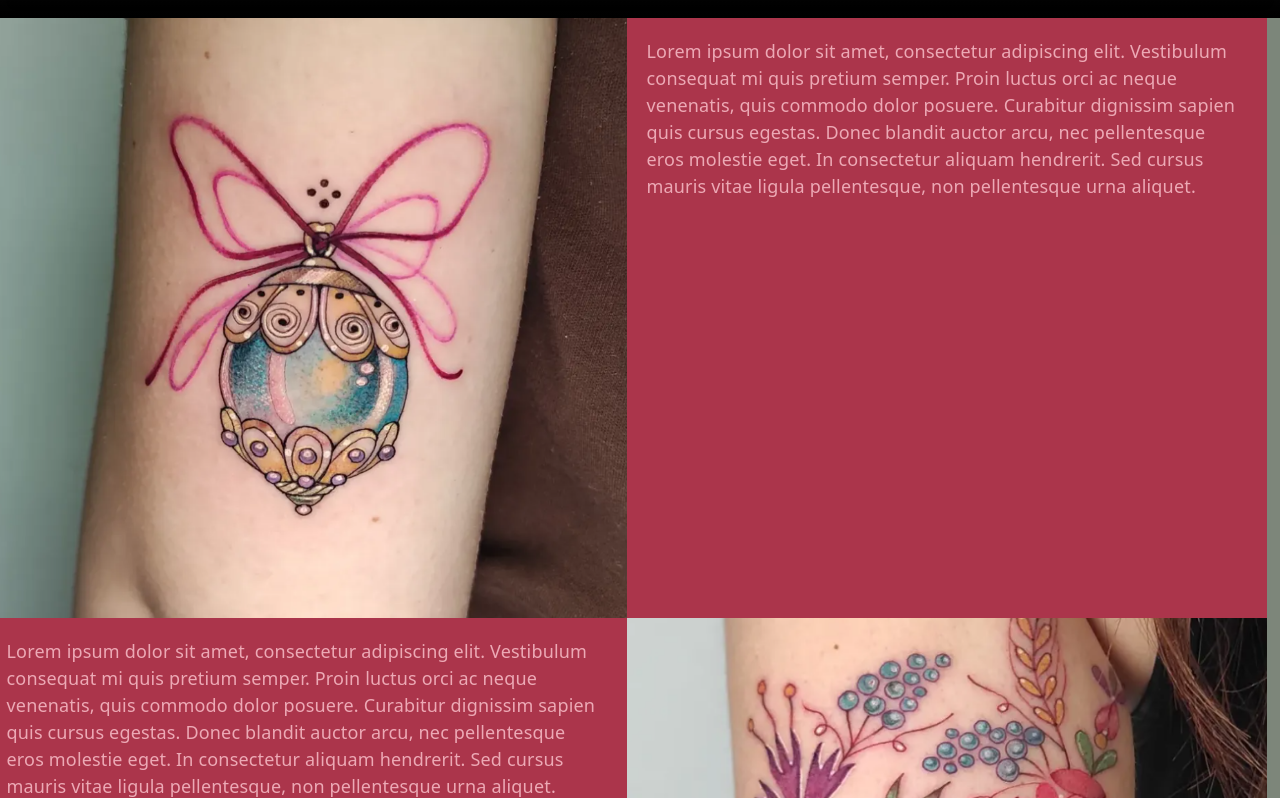
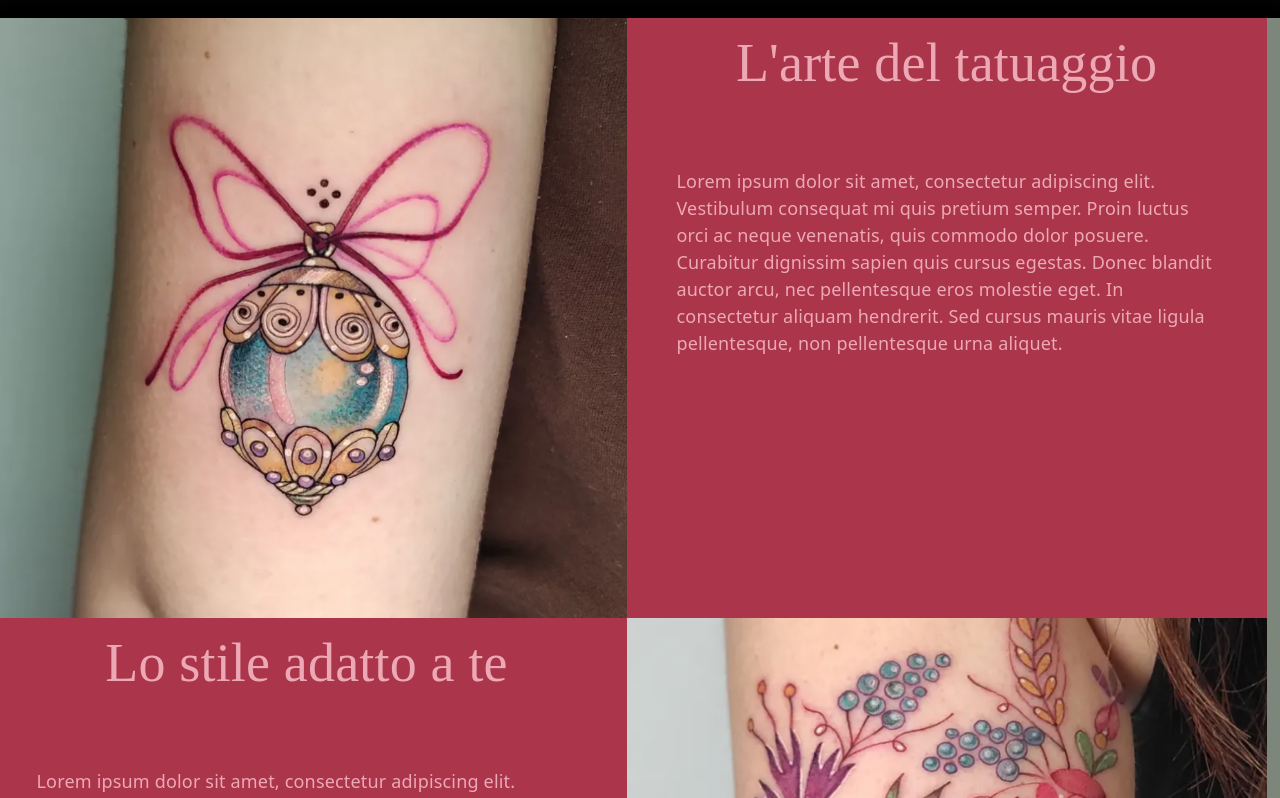
Before and after one commit to tompugh/eleonoraseducetattoo, a React (Vite) app in the folder estattoo/: page / in a window 1280 px wide. Shown: the part 782-1580 px from the top of the page. Built offline with nearby package versions, Linux system fonts and the light colour scheme; grey boxes are pictures that could not be loaded; a web font is replaced by a local one.

Commit message:
home sections

```diff
--- a/estattoo/src/app.scss
+++ b/estattoo/src/app.scss
@@ -1,6 +1,17 @@
 @import './colors.scss';
 
 $ps-mq-breakdown-md: 768px;
+
+.title-box {
+    margin: 0;
+    padding: 0;
+    height: 100px;
+
+    h1 {
+        font-size: 3rem;
+    }
+
+}
 
 .home-section {
     width: 100vw;
@@ -14,23 +25,23 @@ $ps-mq-breakdown-md: 768px;
     img {
         object-fit: cover;
         width: 100%;
-        height: 600px;
+        height: 300px;
     }
 
     .ps-text-box {
-        padding: 20px;
+        padding: 50px;
     }
 }
 
 @media screen and (min-width: $ps-mq-breakdown-md) {
-    // .home-section {
-    //     max-height: 600px;
-    //     img {
-    //         height: 600px;
-    //     }
+    .home-section {
+        max-height: 600px;
+        img {
+            height: 600px;
+        }
 
-    //     .ps-text-box {
-    //         min-height: 600px;
-    //     }
-    // }
+        .ps-text-box {
+            min-height: 600px;
+        }
+    }
 }
--- a/estattoo/src/ui/features/defaults/Home.tsx
+++ b/estattoo/src/ui/features/defaults/Home.tsx
@@ -27,18 +27,20 @@ return (<>
             </video>
         </div>
     </div>
-    <Row>
-        <Col>
-        </Col>
-    </Row>
+
     <Row className='home-section'>
 
-        <Col lg='6' md='6' xs='12' >
+        <Col lg='6' xs={{ span: 12, order: 2 }} md={{ span: 6, order: 1 }} >
             <div>
                 <img src={pic1} />
             </div>
         </Col>
-        <Col lg='6' md='6' xs='12'>
+        <Col lg='6' xs={{ span: 12, order: 1 }} md={{ span: 6, order: 2 }}>
+            <div className='title-box d-flex justify-content-center align-items-center'>
+                <div>
+                    <h1 className='theme-main-font'>L'arte del tatuaggio</h1>
+                </div>
+            </div>
             <p className='ps-text-box'>
 
                 Lorem ipsum dolor sit amet, consectetur adipiscing elit. Vestibulum consequat mi quis pretium semper. Proin luctus orci ac neque venenatis, quis commodo dolor posuere. Curabitur dignissim sapien quis cursus egestas. Donec blandit auctor arcu, nec pellentesque eros molestie eget. In consectetur aliquam hendrerit. Sed cursus mauris vitae ligula pellentesque, non pellentesque urna aliquet.
@@ -52,6 +54,11 @@ return (<>
 
 
         <Col lg='6' md='6' xs='12'>
+            <div className='title-box d-flex justify-content-center align-items-center'>
+                <div>
+                    <h1 className='theme-main-font'>Lo stile adatto a te</h1>
+                </div>
+            </div>
             <p className='ps-text-box'>
 
                 Lorem ipsum dolor sit amet, consectetur adipiscing elit. Vestibulum consequat mi quis pretium semper. Proin luctus orci ac neque venenatis, quis commodo dolor posuere. Curabitur dignissim sapien quis cursus egestas. Donec blandit auctor arcu, nec pellentesque eros molestie eget. In consectetur aliquam hendrerit. Sed cursus mauris vitae ligula pellentesque, non pellentesque urna aliquet.
```
